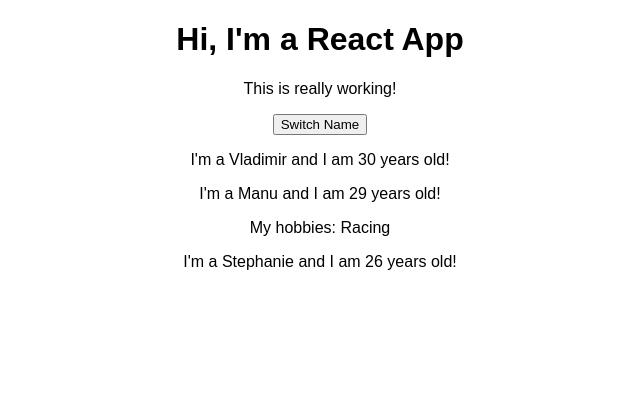
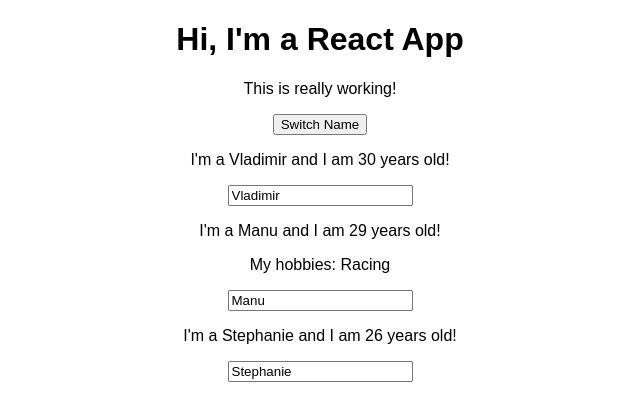
Before and after one commit to lomonosv/udemy-react-complete-guide, a React (Create React App) app: page / in a window 1280 px wide. Shown: the top 420 px of the page, without its empty margins (320-960 px from the left). Built offline with nearby package versions, Linux system fonts and the light colour scheme.

Commit message:
Added Two-Way binding

```diff
--- a/src/App.js
+++ b/src/App.js
@@ -23,6 +23,16 @@ class App extends Component {
     });
   };
 
+  nameChangedHandler = (event) => {
+    this.setState({
+      persons: [
+        { name: 'Vladimir', age: 30 },
+        { name: event.target.value, age: 29 },
+        { name: 'Stephanie', age: 26 }
+      ]
+    });
+  };
+
   render() {
     return (
       <div className="App">
@@ -35,7 +45,8 @@ class App extends Component {
         <Person
           name={ this.state.persons[1].name }
           age={ this.state.persons[1].age }
-          click={ this.switchNameHandler.bind(this, 'Max!') }>My hobbies: Racing</Person>
+          click={ this.switchNameHandler.bind(this, 'Max!') }
+          changed={ this.nameChangedHandler }>My hobbies: Racing</Person>
         <Person
           name={ this.state.persons[2].name }
           age={ this.state.persons[2].age}/>
--- a/src/Person/Person.js
+++ b/src/Person/Person.js
@@ -5,6 +5,7 @@ const person = (props) => {
 		<div>
 			<p onClick={ props.click }>I'm a { props.name } and I am { props.age } years old!</p>
 			<p>{ props.children }</p>
+			<input type="text" onChange={ props.changed } value={ props.name }/>
 		</div>
 	);
 };
```
